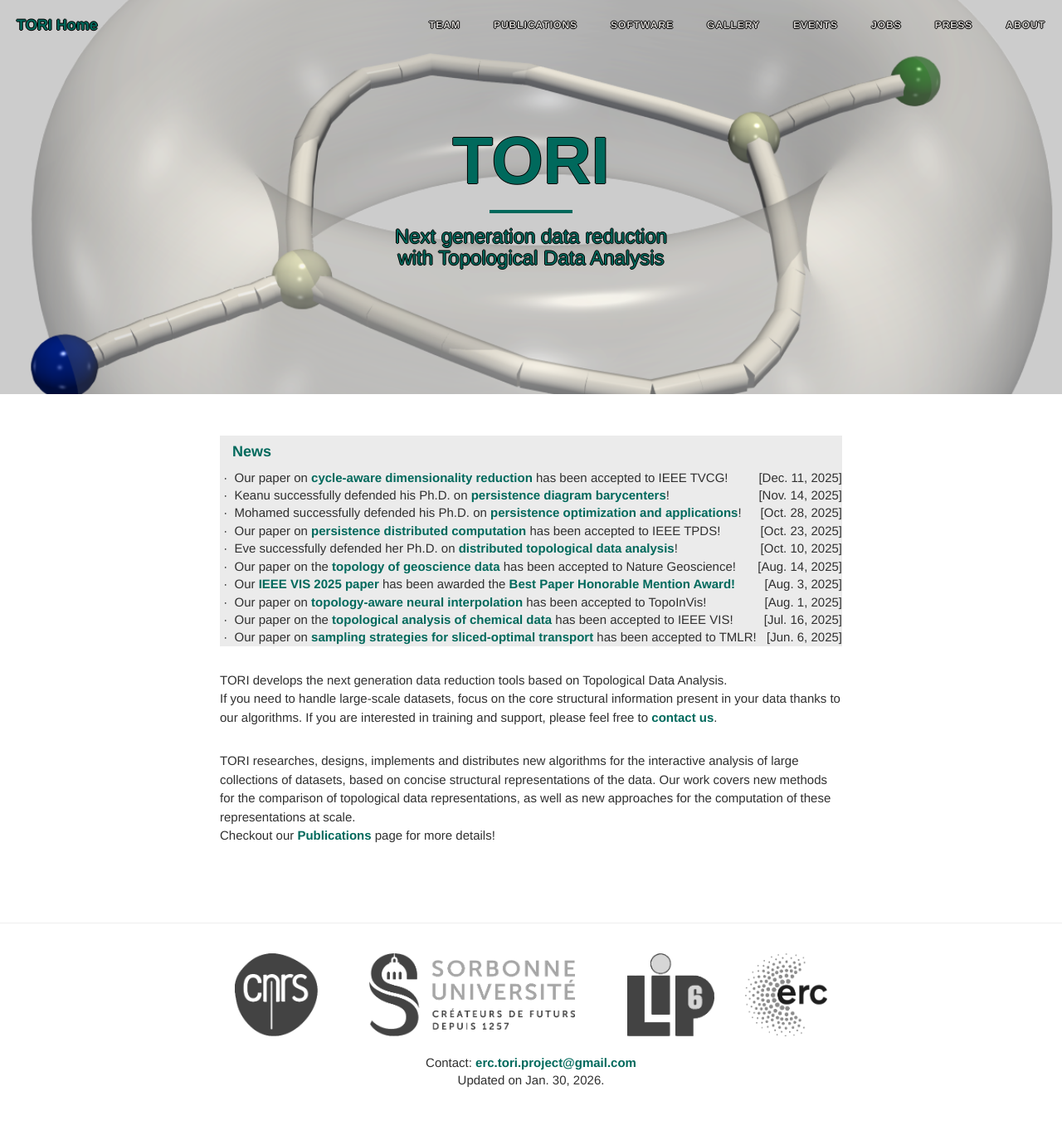
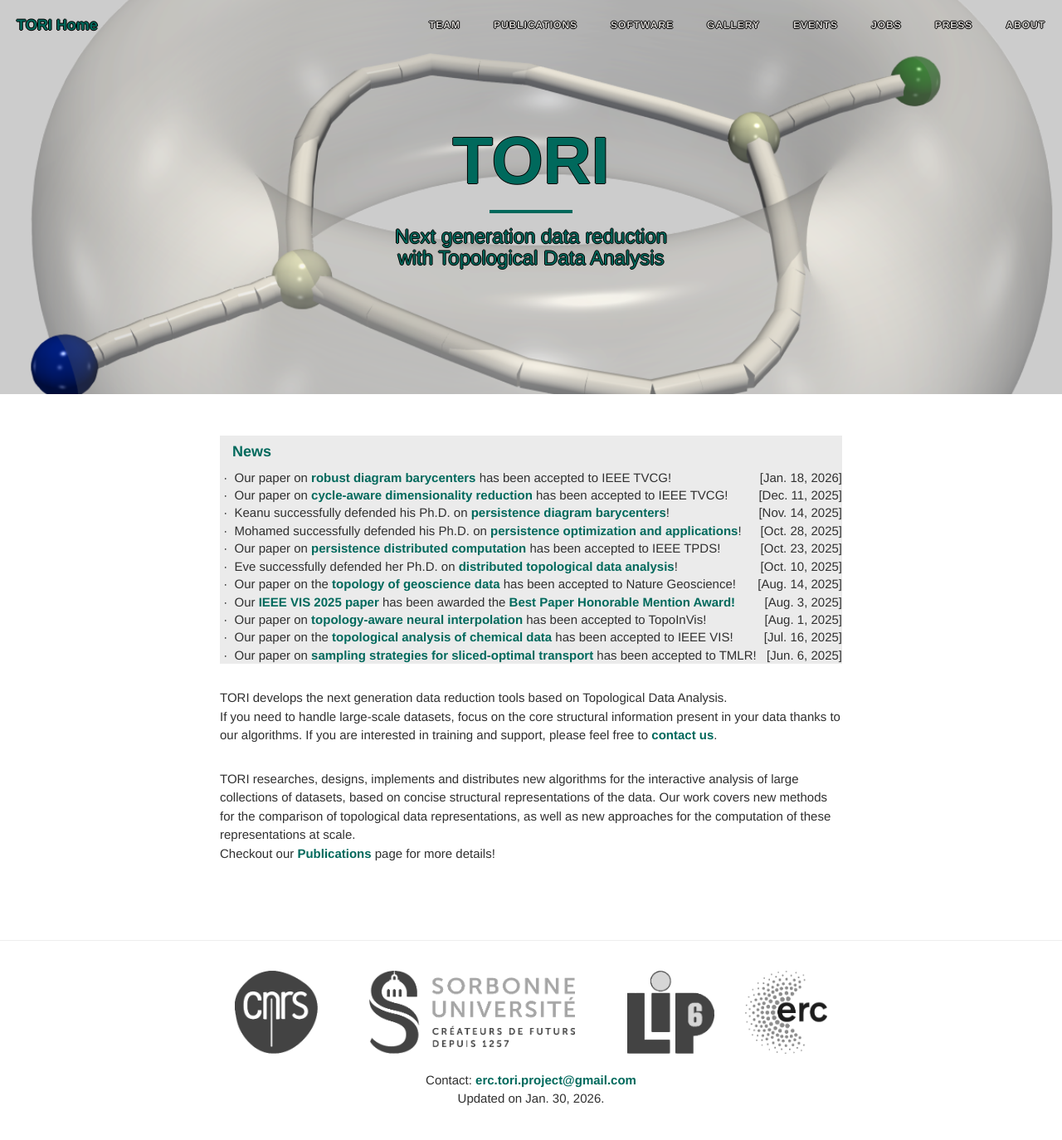
Before and after one commit to erc-tori/erc-tori.github.io, a Jekyll site: the page built from index.md, in a window 1280 px wide. Shown: the whole page at 83% size. Built offline with Jekyll 4.4.1, drawn with Linux system fonts in a browser that asks for light colours; before the commit the page ends 1353 px from its top, so only the background shows below that.

Commit message:
added news

```diff
--- a/index.md
+++ b/index.md
@@ -14,6 +14,16 @@
 <h4>&nbsp;&nbsp;&nbsp;News</h4></td>
 <td align="right"></td>
 </tr>
+<tr>
+          <td align="left">
+            &nbsp;&middot;&nbsp;
+            Our paper on <a href="https://arxiv.org/abs/2509.14904" target='new'>robust diagram barycenters</a>
+            has been accepted to IEEE TVCG!
+          </td>
+          <td align="right">
+            [Jan. 18, 2026]
+          </td>
+        </tr>
 <tr>
           <td align="left">
             &nbsp;&middot;&nbsp;
```
